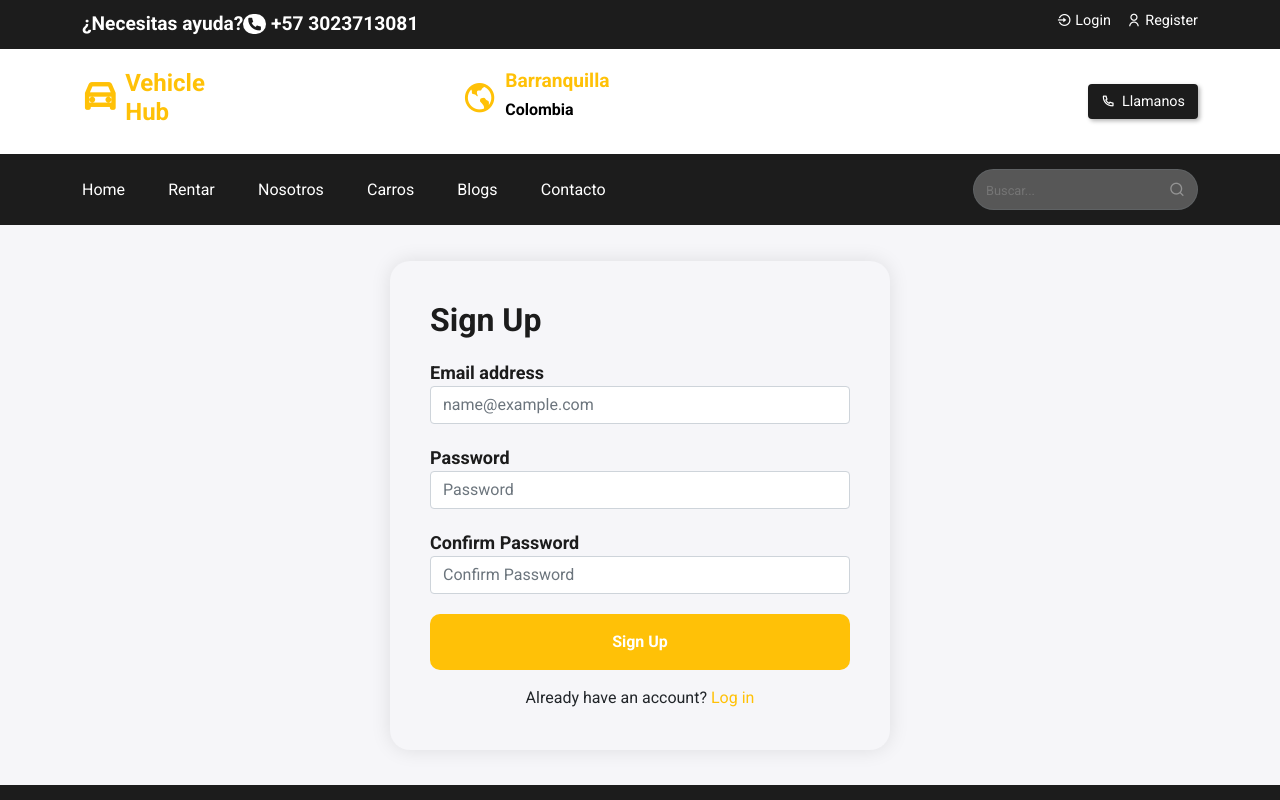
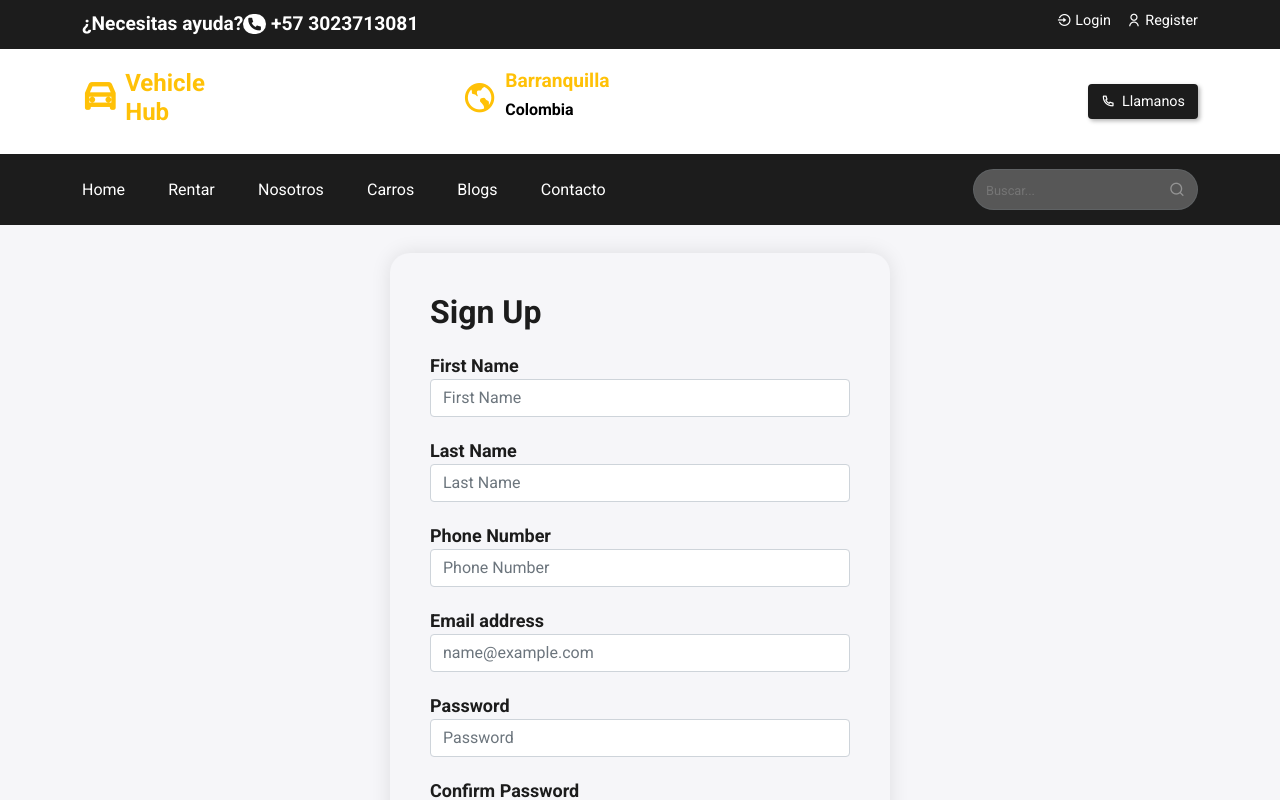
Before and after one commit to LofoMarin/VehicleHub---sell-buy-rent, a React (Create React App) app: page /signup in a window 1280 px wide. Shown: the top 800 px of the page. Built offline with nearby package versions, Linux system fonts and the light colour scheme; no server answers.

Commit message:
Update Firebase configuration with correct domain and project ID Import and export authentication functions from firebase/auth in firebase.js

```diff
--- a/src/API/firebase.js
+++ b/src/API/firebase.js
@@ -1,11 +1,7 @@
-// Import the functions you need from the SDKs you need
 import { initializeApp } from "firebase/app";
-import { getAuth, signInWithEmailAndPassword, signOut } from 'firebase/auth';
-// TODO: Add SDKs for Firebase products that you want to use
-// https://firebase.google.com/docs/web/setup#available-libraries
+import { getAuth, createUserWithEmailAndPassword, signInWithEmailAndPassword, signOut } from 'firebase/auth';
+import { getDatabase } from "firebase/database";
 
-// Your web app's Firebase configuration
-// For Firebase JS SDK v7.20.0 and later, measurementId is optional
 const firebaseConfig = {
   apiKey: "AIzaSyAzf-fbxdIbQUZL6FPUzHRPFOFdcXlwsNk",
   authDomain: "vehiculehub.firebaseapp.com",
@@ -13,11 +9,12 @@ const firebaseConfig = {
   storageBucket: "vehiculehub.appspot.com",
   messagingSenderId: "121418176230",
   appId: "1:121418176230:web:741d400482003326568d27",
-  measurementId: "G-LME2S944SB"
+  measurementId: "G-LME2S944SB",
+  databaseURL: "https://vehiculehub-default-rtdb.firebaseio.com/"
 };
 
-// Initialize Firebase
-export const app = initializeApp(firebaseConfig);
+const app = initializeApp(firebaseConfig);
 const auth = getAuth(app);
+const database = getDatabase(app);
 
-export { auth, signInWithEmailAndPassword, signOut };
+export { app, auth, database, signInWithEmailAndPassword, createUserWithEmailAndPassword, signOut };
--- a/src/pages/Signup.jsx
+++ b/src/pages/Signup.jsx
@@ -1,7 +1,7 @@
 import React, { useState } from "react";
-import { auth } from "../API/firebase.js";
-import { createUserWithEmailAndPassword } from "firebase/auth";
+import { auth, createUserWithEmailAndPassword } from "../API/firebase.js";
 import { Link, useNavigate } from "react-router-dom";
+import { getDatabase, ref, set } from "firebase/database";
 import "../styles/signup.css";
 
 const Signup = () => {
@@ -9,16 +9,38 @@ const Signup = () => {
     const [email, setEmail] = useState("");
     const [password, setPassword] = useState("");
     const [confirmPassword, setConfirmPassword] = useState("");
+    const [firstName, setFirstName] = useState("");
+    const [lastName, setLastName] = useState("");
+    const [phone, setPhone] = useState("");
     const [notice, setNotice] = useState("");
+
+    const saveUserDataToDatabase = async (userId, email) => {
+        try {
+            const db = getDatabase();
+            set(ref(db, 'usuarios/' + userId), {
+                email: email,
+                firstName: firstName,
+                lastName: lastName,
+                phone: phone
+            });
+        } catch (error) {
+            console.error("Error saving user data:", error);
+        }
+    };
 
     const signupWithUsernameAndPassword = async (e) => {
         e.preventDefault();
 
         if (password === confirmPassword) {
             try {
-                await createUserWithEmailAndPassword(auth, email, password);
+                const userCredential = await createUserWithEmailAndPassword(auth, email, password);
+                const user = userCredential.user;
+
+                await saveUserDataToDatabase(user.uid, email);
+
                 navigate("/");
-            } catch {
+            } catch (error) {
+                console.error("Error creating user:", error);
                 setNotice("Sorry, something went wrong. Please try again.");
             }
         } else {
@@ -32,6 +54,18 @@ const Signup = () => {
                 <h2 className="signup-title">Sign Up</h2>
                 {notice && <div className="signup-notice">{notice}</div>}
                 <form onSubmit={signupWithUsernameAndPassword}>
+                    <div className="form-group">
+                        <label htmlFor="signupFirstName" className="signup-label">First Name</label>
+                        <input type="text" className="form-control signup-input" id="signupFirstName" placeholder="First Name" value={firstName} onChange={(e) => setFirstName(e.target.value)} required />
+                    </div>
+                    <div className="form-group">
+                        <label htmlFor="signupLastName" className="signup-label">Last Name</label>
+                        <input type="text" className="form-control signup-input" id="signupLastName" placeholder="Last Name" value={lastName} onChange={(e) => setLastName(e.target.value)} required />
+                    </div>
+                    <div className="form-group">
+                        <label htmlFor="signupPhone" className="signup-label">Phone Number</label>
+                        <input type="tel" className="form-control signup-input" id="signupPhone" placeholder="Phone Number" value={phone} onChange={(e) => setPhone(e.target.value)} required />
+                    </div>
                     <div className="form-group">
                         <label htmlFor="signupEmail" className="signup-label">Email address</label>
                         <input type="email" className="form-control signup-input" id="signupEmail" placeholder="name@example.com" value={email} onChange={(e) => setEmail(e.target.value)} required />
--- a/src/styles/signup.css
+++ b/src/styles/signup.css
@@ -12,7 +12,7 @@
     display: flex;
     justify-content: center;
     align-items: center;
-    height: 70vh;
+    height: 100vh;
     background-color: var(--ligth);
 }
 
```
